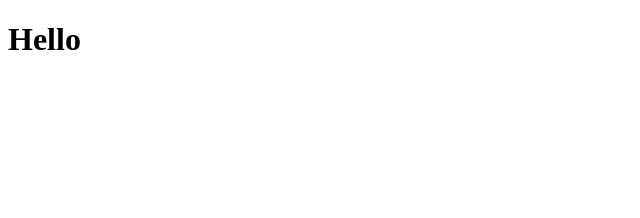
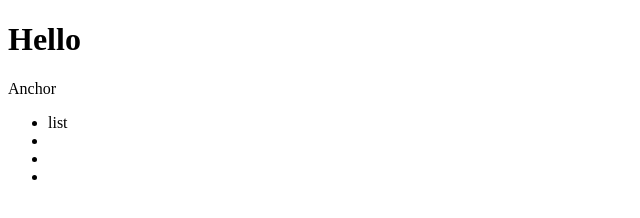
Before and after one commit to madhubala325/gitclass, a plain HTML site: page index.html in a window 1280 px wide. Shown: the whole page, without its empty margins (0-640 px from the left). Drawn offline with Linux system fonts and the light colour scheme.

```diff
--- a/index.html
+++ b/index.html
@@ -8,5 +8,12 @@
 </head>
 <body>
     <h1>Hello</h1>
+    <a>Anchor</a>
+    <ul>
+        <li>list</li>
+        <li></li>
+        <li></li>
+        <li></li>
+    </ul>
 </body>
 </html>
```
